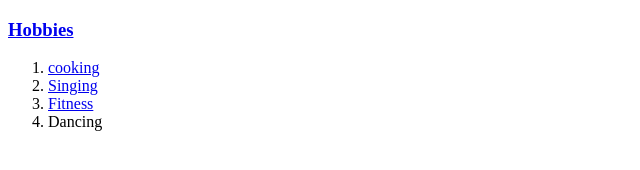
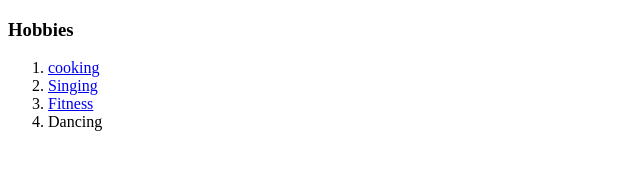
Before and after one commit to Valentinogomez12/CV, a plain HTML site: page hobbies.html in a window 1280 px wide. Shown: the full height of the page, 0-640 px from the left. Drawn offline with Linux system fonts and the light colour scheme.

Commit message:
Update hobbies.html

```diff
--- a/hobbies.html
+++ b/hobbies.html
@@ -2,10 +2,10 @@
 <html lang="en" dir="ltr">
   <head>
     <meta charset="utf-8">
-    <title>My Hobbies</title>
+    <title><a href="Hobbies.html">My Hobbies</title>
   </head>
   <body>
-    <h3><a href="Hobbies.html">Hobbies</h3>
+    <h3>Hobbies</h3>
     <ol>
       <li><a href="https://www.youtube.com/results?search_query=cooking">cooking</a></li>
       <li><a href="https://www.youtube.com/results?search_query=singing">Singing</a></li>
```
